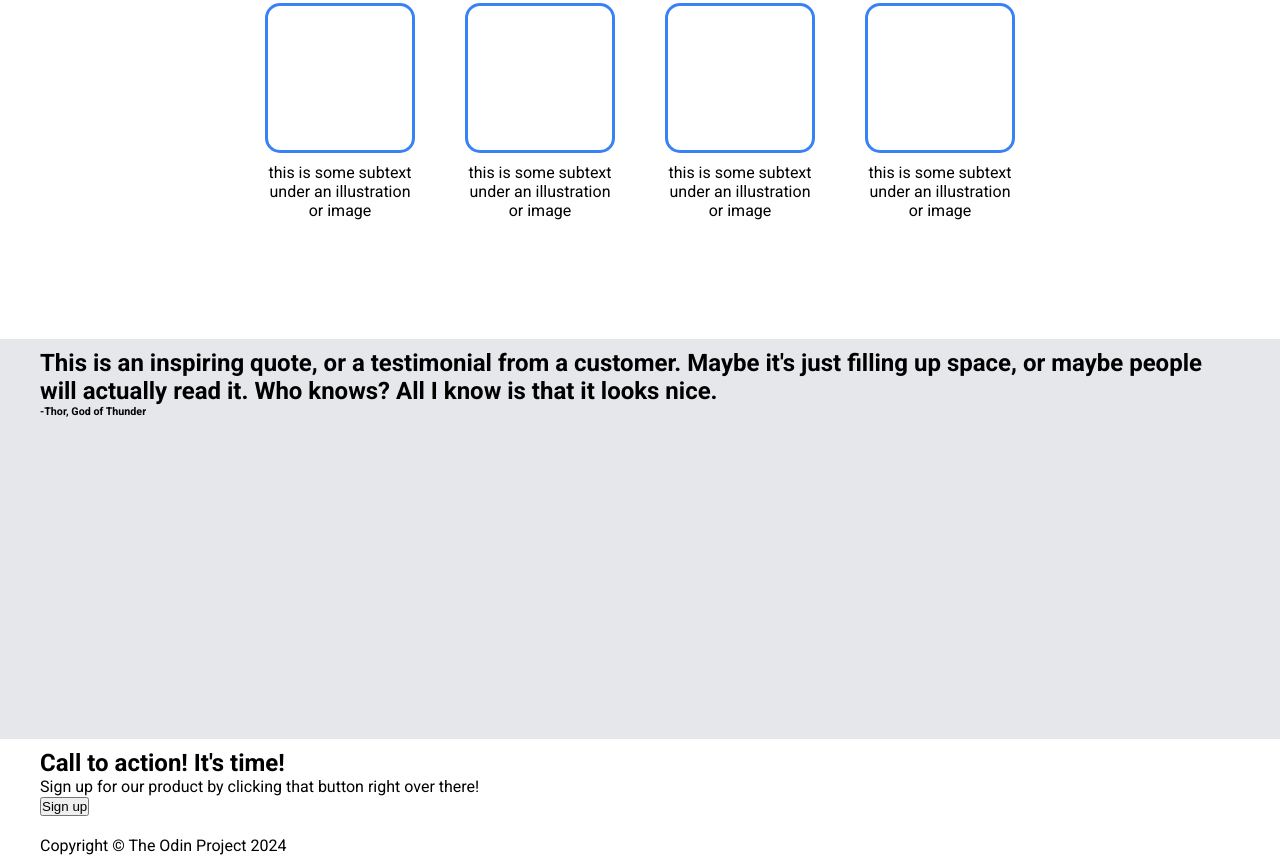
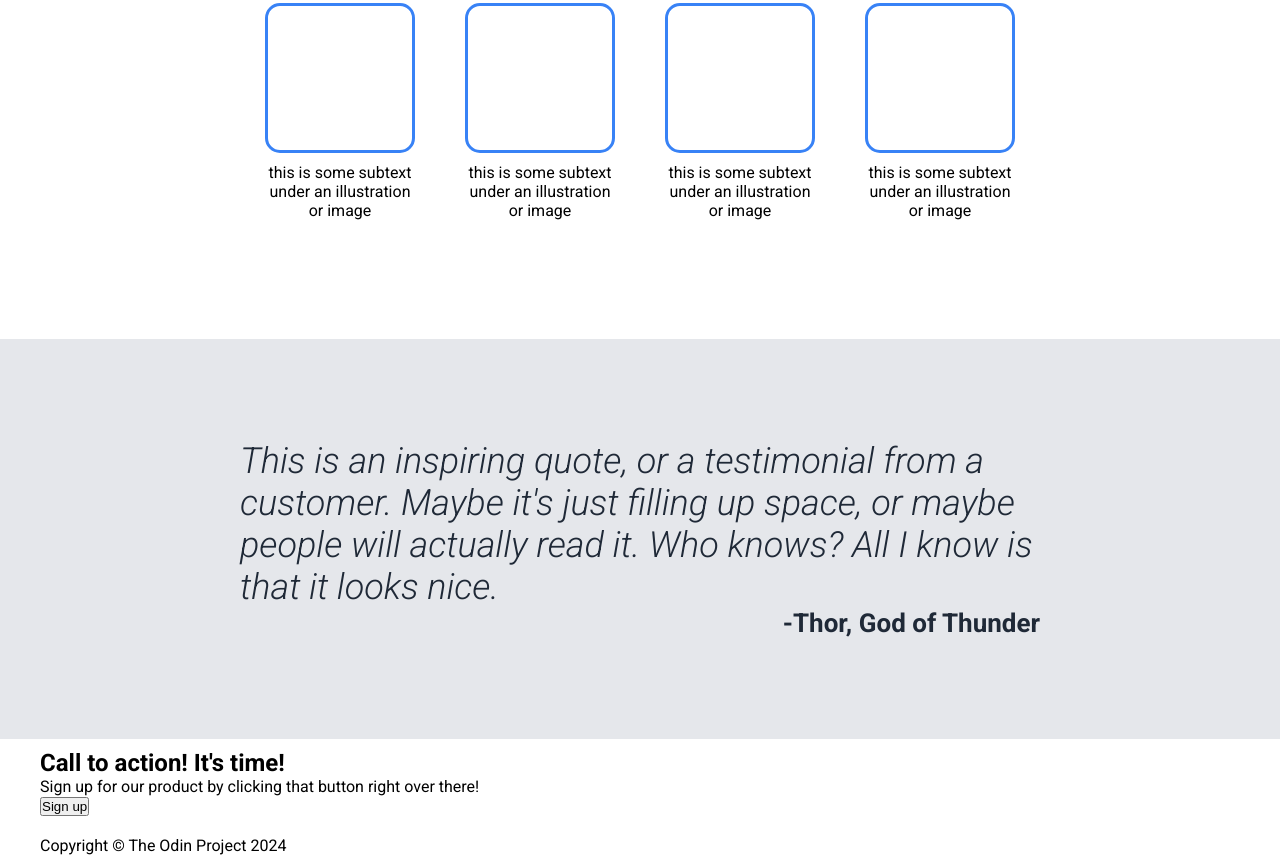
Before and after one commit to vaanshii/Odin-Projects-Portfolio, a plain HTML site: page Project-Landing-Page/index.html in a window 1280 px wide. Shown: the part 669-1534 px from the top of the page. Drawn offline with Linux system fonts and the light colour scheme.

Commit message:
Finished styling section-quote

```diff
--- a/Project-Landing-Page/style.css
+++ b/Project-Landing-Page/style.css
@@ -148,4 +148,24 @@ a {
 
 .content.quote .container {
     height: inherit;
+    display: flex;
+    justify-content: center;
+    align-items: center;
 }
+
+.content.quote .container .quote {
+    width: 800px;
+}
+
+.content.quote .container .quote h1 {
+    color: #1F2937;
+    font-size: 36px;
+    font-weight: 300;
+    font-style: italic;
+}
+
+.content.quote .container .quote h6 {
+    color: #1F2937;
+    font-size: 26px;
+    text-align: end;
+}
```
